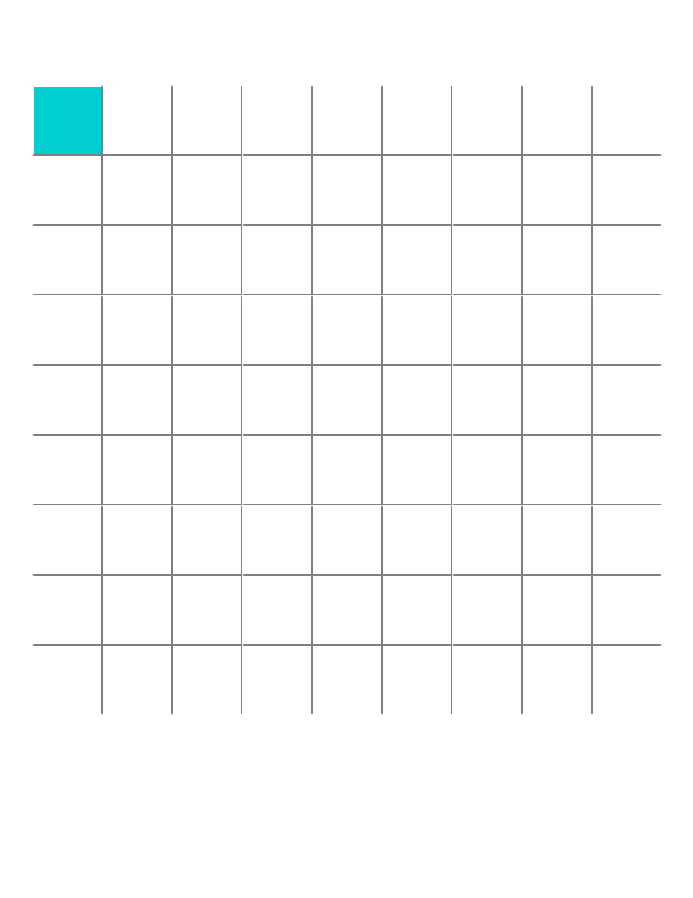
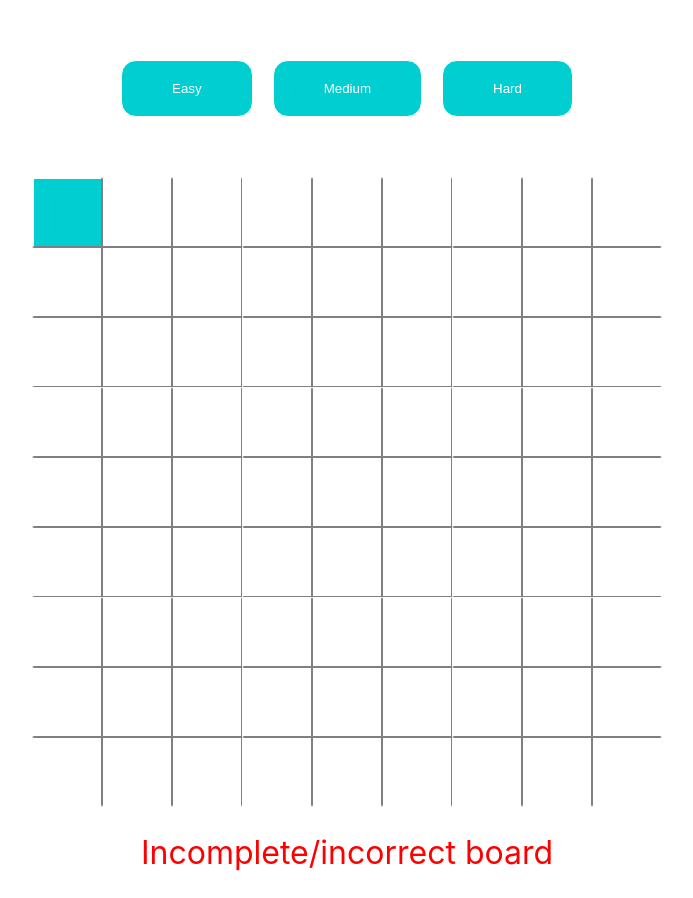
Before and after one commit to zanderson004/pvp-chess, a Vue app: page / in a window 1280 px wide. Shown: the whole page, without its empty margins (0-693 px from the left). Before the commit the page ends 800 px from the top, so only its background shows below. Built offline with nearby package versions, Linux system fonts and the light colour scheme.

Commit message:
base working

```diff
--- a/src/App.vue
+++ b/src/App.vue
@@ -20,7 +20,10 @@ import SudokuBoard from './components/SudokuBoard.vue';
 
   <RouterView /> -->
 
-  <SudokuBoard/>
+  <div>
+    <SudokuBoard ref="board"/>
+  </div>
+
 </template>
 
 <style scoped>
--- a/src/components/SudokuBoard.vue
+++ b/src/components/SudokuBoard.vue
@@ -20,35 +20,36 @@
                [0, 0, 0, 0, 0, 0, 0, 0, 0],
                [0, 0, 0, 0, 0, 0, 0, 0, 0],
                [0, 0, 0, 0, 0, 0, 0, 0, 0]],
-        // grid: [[1, 2, 3, 4, 5, 6, 7, 8, 9],
-        //        [4, 5, 6, 7, 8, 9, 1, 2, 3],
-        //        [7, 8, 9, 1, 2, 3, 4, 5, 6],
-        //        [2, 3, 4, 5, 6, 7, 8, 9, 1],
-        //        [5, 6, 7, 8, 9, 1, 2, 3, 4],
-        //        [8, 9, 1, 2, 3, 4, 5, 6, 7],
-        //        [3, 4, 5, 6, 7, 8, 9, 1, 2],
-        //        [6, 7, 8, 9, 1, 2, 3, 4, 5],
-        //        [9, 1, 2, 3, 4, 5, 6, 7, 8]],
-        mutable: [[false, false, false, false, false, false, false, false, false],
-                  [false, false, false, false, false, false, false, false, false],
-                  [false, false, false, false, false, false, false, false, false],
-                  [false, false, false, false, false, false, false, false, false],
-                  [false, false, false, false, false, false, false, false, false],
-                  [false, false, false, false, false, false, false, false, false],
-                  [false, false, false, false, false, false, false, false, false],
-                  [false, false, false, false, false, false, false, false, false],
-                  [false, false, false, false, false, false, false, false, false]],
+        // mutable: [[false, false, false, false, false, false, false, false, false],
+        //           [false, false, false, false, false, false, false, false, false],
+        //           [false, false, false, false, false, false, false, false, false],
+        //           [false, false, false, false, false, false, false, false, false],
+        //           [false, false, false, false, false, false, false, false, false],
+        //           [false, false, false, false, false, false, false, false, false],
+        //           [false, false, false, false, false, false, false, false, false],
+        //           [false, false, false, false, false, false, false, false, false],
+        //           [false, false, false, false, false, false, false, false, false]],
+        mutable: [[true, true, true, true, true, true, true, true, true],
+                  [true, true, true, true, true, true, true, true, true],
+                  [true, true, true, true, true, true, true, true, true],
+                  [true, true, true, true, true, true, true, true, true],
+                  [true, true, true, true, true, true, true, true, true],
+                  [true, true, true, true, true, true, true, true, true],
+                  [true, true, true, true, true, true, true, true, true],
+                  [true, true, true, true, true, true, true, true, true],
+                  [true, true, true, true, true, true, true, true, true],],
         currRow: 0,
         currCol: 0,
         numFilled: 1,
-        boxIndices: [[0, 0], [0, 3], [0, 6], [3, 0], [3, 3], [3, 6], [6, 0], [6, 3], [6, 6]]
+        boxIndices: [[0, 0], [0, 3], [0, 6], [3, 0], [3, 3], [3, 6], [6, 0], [6, 3], [6, 6]],
+        won: false
       }
     },
     methods: {
       // updates number in grid
       updateNum(event: KeyboardEvent) {
-        if (event.key == 'a') this.generateBoard(30);
-        if (event.key == 'b') console.log(this.solve(false));
+        // if (event.key == 'a') this.generateBoard(2);
+        // if (event.key == 'b') console.log(this.solve(true));
 
         let val: number = +event.key;
         if (this.mutable[this.currRow][this.currCol] && !isNaN(val)) {
@@ -59,7 +60,7 @@
             if (this.grid[this.currRow][this.currCol] == 0) this.numFilled++;
             this.grid[this.currRow][this.currCol] = val;
           }
-          if (this.numFilled == 81 && this.valid(this.grid)) console.log("You win!");
+          if (this.numFilled == 81 && this.valid(this.grid)) this.won = true; else this.won = false;
         }
       },
 
@@ -101,6 +102,8 @@
         let tempGrid: Array<Array<number>>;
         if (inplace) tempGrid = this.grid;
         else tempGrid = JSON.parse(JSON.stringify(this.grid));
+
+        // random array of all indices that need solving
         let indices = Array();
         for (let row = 0; row < 9; row++) {
           for (let col = 0; col < 9; col++) {
@@ -109,6 +112,7 @@
             }
           }
         }
+        // indices = indices.sort((a, b) => 0.5 - Math.random());
 
         let numSols = 0;
         for (let i = 0; i < indices.length; i++) {
@@ -134,11 +138,57 @@
             i--;
           }
         }
+
+        return numSols;
       },
 
+      // seedBoard() {
+      //   // random array of all indices
+      //   let indices = Array();
+      //   for (let row = 0; row < 9; row++) {
+      //     for (let col = 0; col < 9; col++) {
+      //       indices.push([row, col]);
+      //     }
+      //   }
+      //   indices = indices.sort((a, b) => 0.5 - Math.random());
+
+      //   for (let i = 0, target = 15; i < target; i++) {
+      //     // random array of values
+      //     let vals = Array();
+      //     for (let val = 0; val < 9; val++) vals.push(val);
+      //     vals = vals.sort((a, b) => 0.5 - Math.random());
+      //     let j = 1;
+
+      //     this.grid[indices[i][0]][indices[i][1]] = vals[0];
+      //     while (this.valid(this.grid) == false) {
+      //       this.grid[indices[i][0]][indices[i][1]] = vals[j];
+      //       j++;
+      //       if (j == 10) {
+      //         target++;
+      //         break;
+      //       }
+      //     }
+
+      //     if (target = 82) break;
+      //   }
+      //   if (this.solve(false) == 0) this.seedBoard();
+      // },
+
       generateBoard(difficulty: number) {
-        this.numFilled = 81 - difficulty;
+        // reset board
+        this.won = false;
+        for (let row = 0; row < 9; row++) {
+          for (let col = 0; col < 9; col++) {
+            this.grid[row][col] = 0;
+            this.mutable[row][col] = false;
+          }
+        }
+
+        // creates a random solved board
+        // this.seedBoard();
         this.solve(true);
+
+        // random array of all indices
         let indices = Array();
         for (let row = 0; row < 9; row++) {
           for (let col = 0; col < 9; col++) {
@@ -146,29 +196,38 @@
           }
         }
         indices = indices.sort((a, b) => 0.5 - Math.random());
+
+        // remove cells from grid x times (x = difficulty)
+        this.numFilled = 81 - difficulty;
         let i = 0;
-        let last = 0;
-        while (difficulty > 0) {
-          last = this.grid[indices[i][0]][indices[i][1]];
+        while (difficulty > 0 && i < 81) {
+          let val = this.grid[indices[i][0]][indices[i][1]];
           this.grid[indices[i][0]][indices[i][1]] = 0;
-          this.mutable[indices[i][0]][indices[i][1]] = true;
-          i++;
-          difficulty--;
-        }
-        while (this.solve(false) != 1) {
-          this.grid[indices[i-1][0]][indices[i-1][1]] = last;
-          this.mutable[indices[i-1][0]][indices[i-1][1]] = false;
-          last = this.grid[indices[i][0]][indices[i][1]];
-          this.grid[indices[i][0]][indices[i][1]] = 0;
-          this.mutable[indices[i][0]][indices[i][1]] = true;
+
+          if (this.solve(false) != 1) {
+            this.grid[indices[i][0]][indices[i][1]] = val;
+          } else {
+            difficulty--
+            this.mutable[indices[i][0]][indices[i][1]] = true;
+          }
           i++;
         }
+
+        // if no board correctly generated
+        if (difficulty > 0) this.generateBoard(difficulty);
       }
     }
   }
 </script>
 
 <template>
+
+  <div style="padding: 50px; display: flex; justify-content: center;">
+    <button @click="generateBoard(20)">Easy</button>
+    <button @click="generateBoard(40)">Medium</button>
+    <button @click="generateBoard(60)">Hard</button>
+  </div>
+
   <div class="sudoku-board" @keydown="updateNum($event)" tabindex="-1">
     <div v-for="row in 9" class="sudoku-row">
       <SudokuCell v-for="col in 9" :row="row-1" :col="col-1" :val="grid[row-1][col-1]"
@@ -176,9 +235,27 @@
       @click="currRow = row-1; currCol = col-1;"/>
     </div>
   </div>
+
+  <div class="text" v-if="won">You win!</div>
+  <div class="text" style="color: red;" v-else>Incomplete/incorrect board</div>
+
 </template>
 
 <style scoped>
+button {
+  padding: 20px 50px;
+  margin: 10px;
+  text-align: center;
+  border: solid 1px white;
+  border-radius: 15px;
+  background-color: darkturquoise;
+  color: white;
+}
+
+.sudoku-board {
+  justify-items: center;
+}
+
 div:focus {
   outline: 0px;
 }
@@ -187,4 +264,11 @@ div:focus {
   /* border: 1px solid red; */
   display: flex;
 }
+
+.text {
+  text-align: center;
+  padding: 20px;
+  color: greenyellow;
+  font-size: xx-large;
+}
 </style>
```
